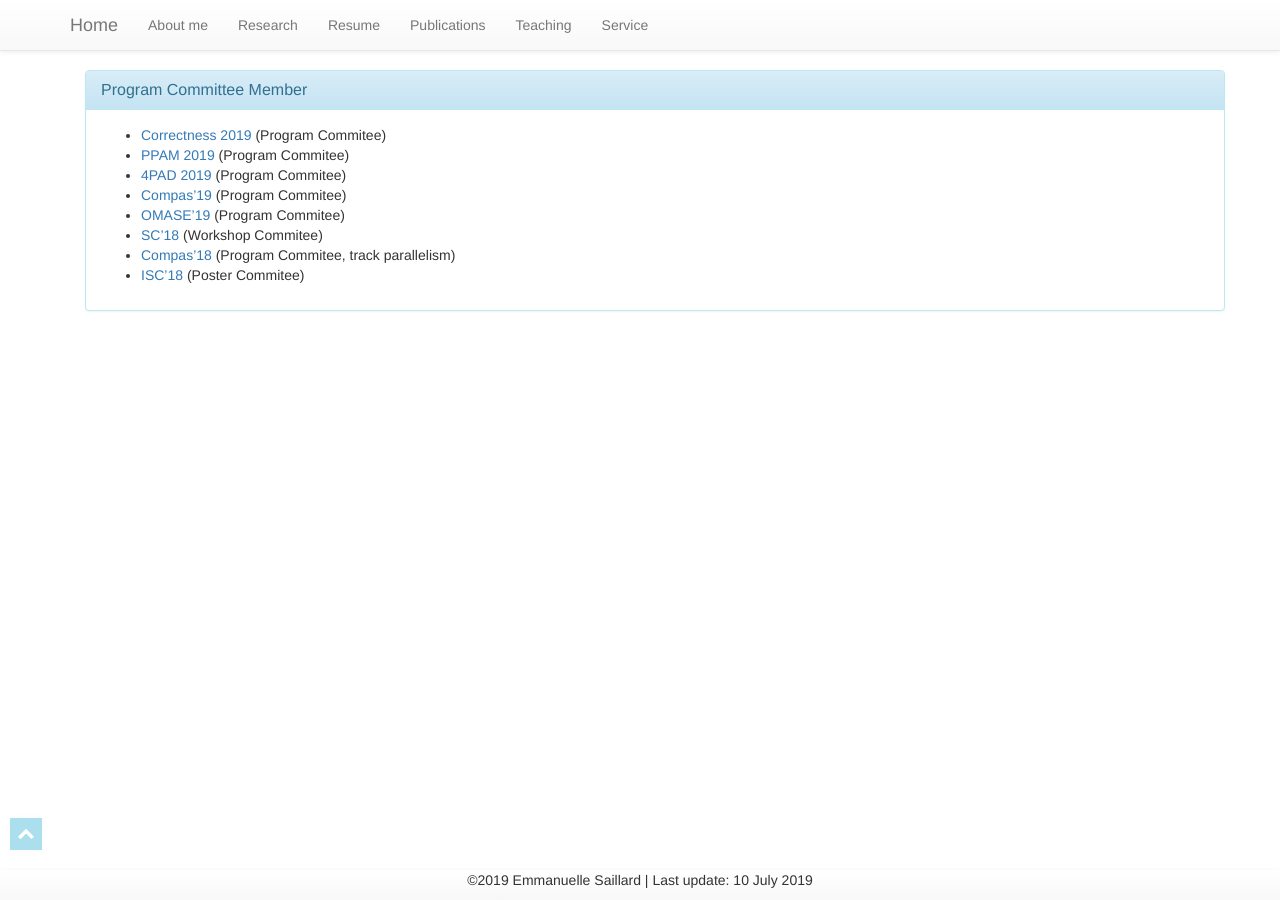
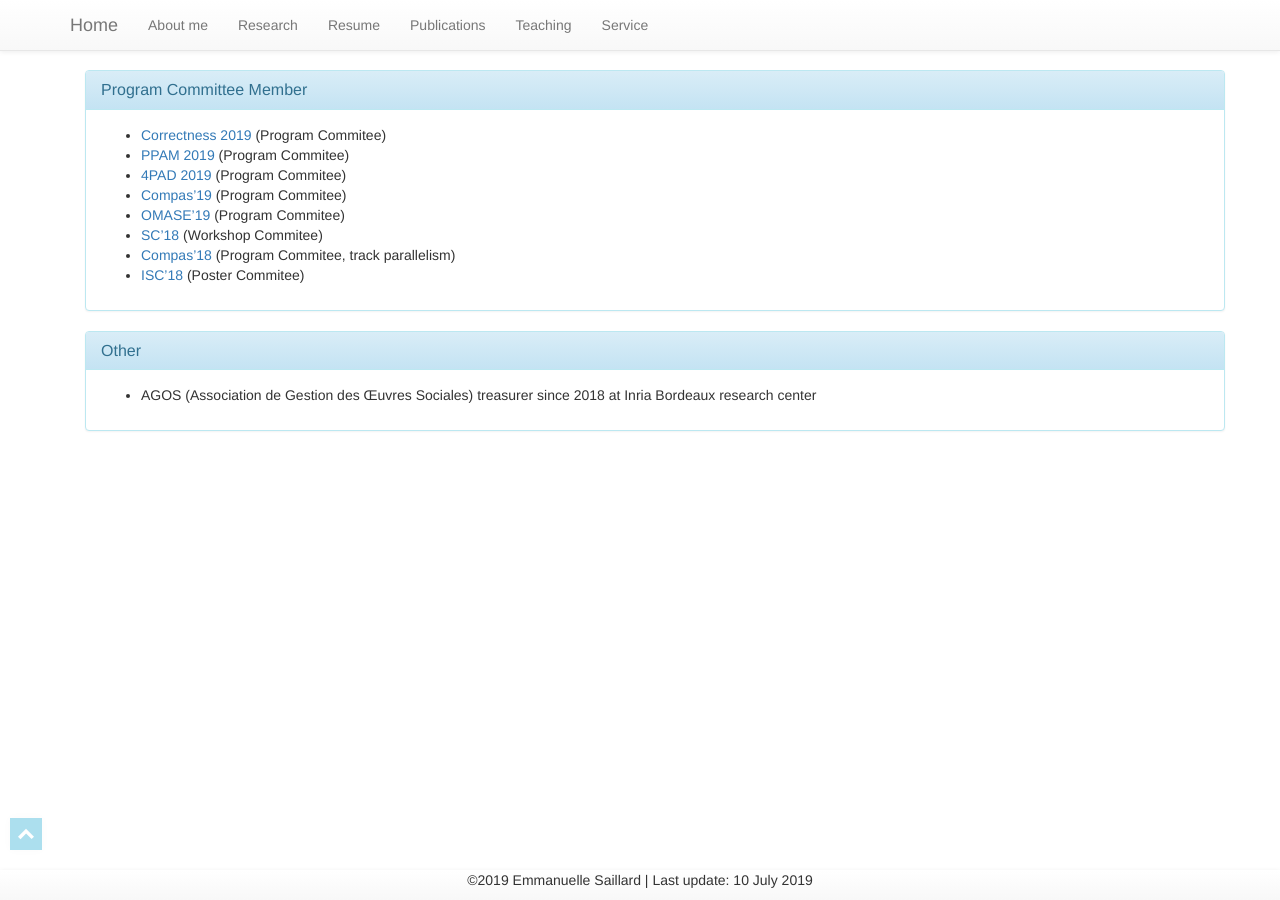
Before and after one commit to esaillar/manou, a Jekyll site: the page built from service.md, in a window 1280 px wide. Built offline with Jekyll 4.4.1, drawn with Linux system fonts in a browser that asks for light colours.

Commit message:
2019 update

```diff
--- a/service.md
+++ b/service.md
@@ -21,3 +21,14 @@ permalink: /service/
 </td>
   </div>
 </div>
+
+<div class="panel panel-info" markdown="1">
+  <div class="panel-heading">
+    <h3 class="panel-title">Other</h3>
+  </div>
+  <div class="panel-body">
+<td markdown="1">
+- AGOS (Association de Gestion des Œuvres Sociales) treasurer since 2018 at Inria Bordeaux research center
+</td>
+  </div>
+</div>
```
Also changed, not shown: teaching.md (+5 -0 lines).
